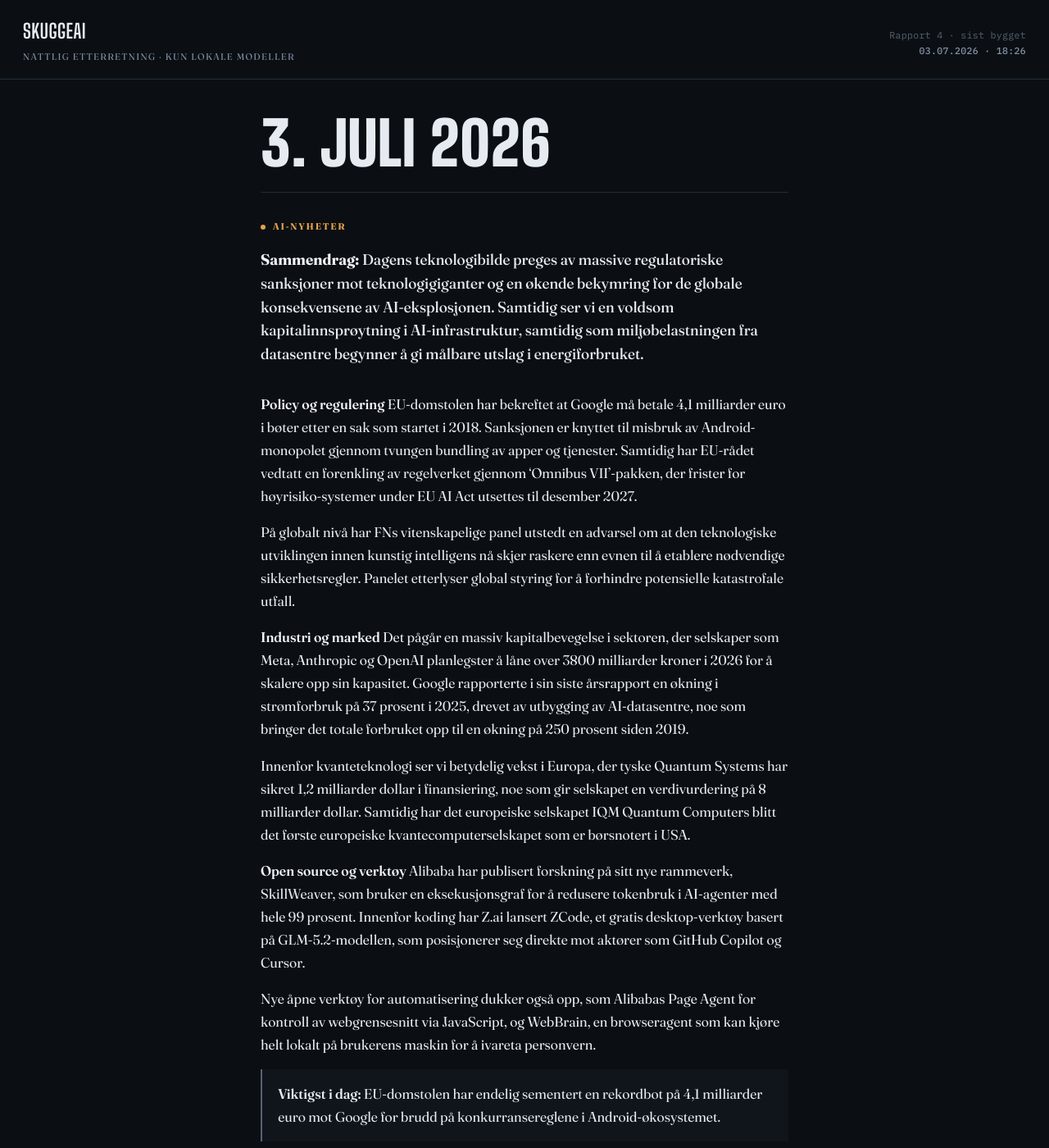
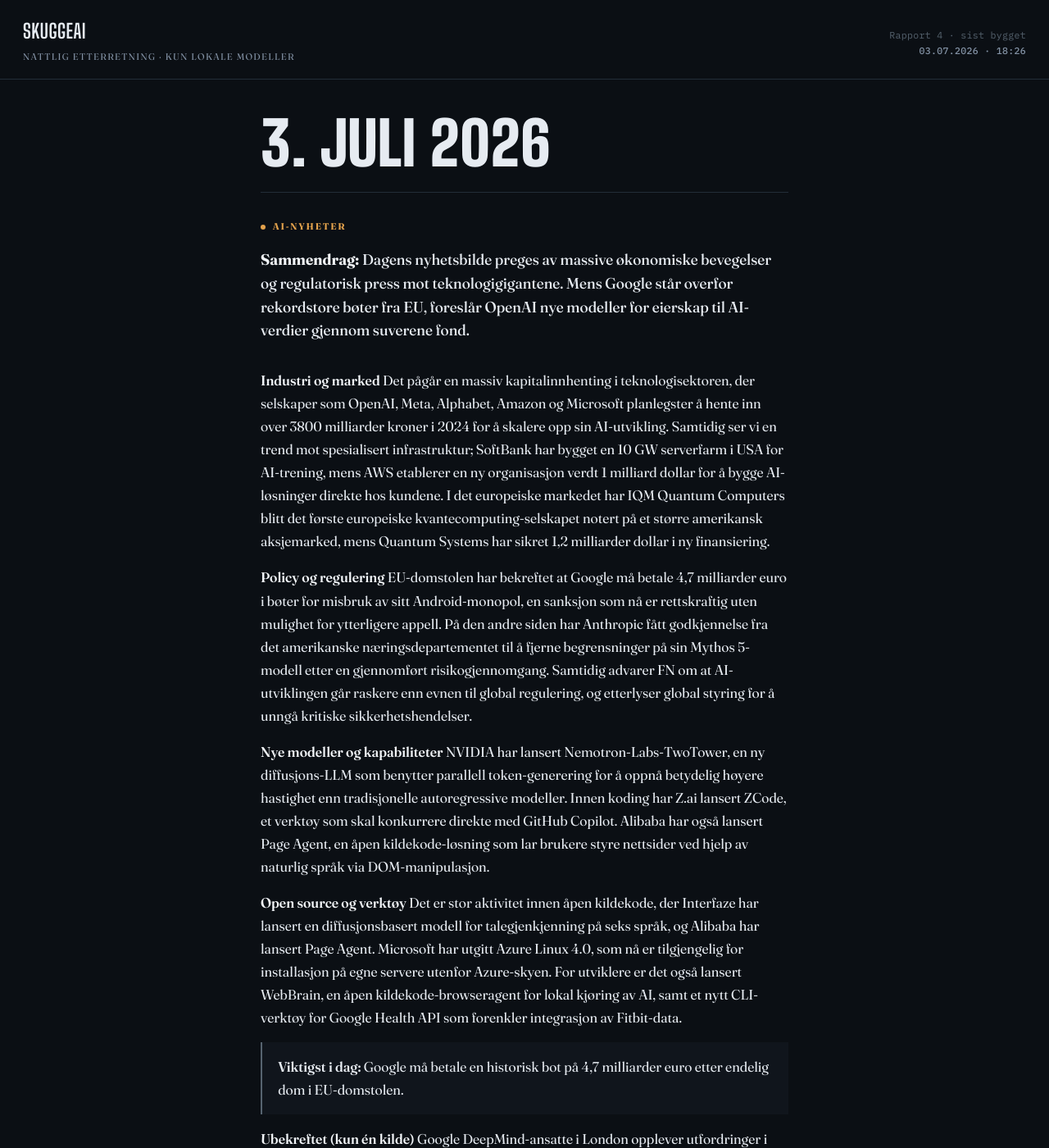
Before and after one commit to Skuggemannen/skuggeai-news, a Jekyll site: the page built from _posts/2026-07-03-nyheter.md, in a window 1280 px wide and 1400 px high. Shown: the whole window at 82% size. Built offline with Jekyll 4.4.1, drawn with Linux system fonts in a browser that asks for light colours; some of the changed text lies outside the part shown.

Commit message:
Nyheter 3. juli 2026

```diff
--- a/_posts/2026-07-03-nyheter.md
+++ b/_posts/2026-07-03-nyheter.md
@@ -8,71 +8,85 @@
 
 **AI-NYHETER**
 
-**Sammendrag:** Dagens teknologibilde preges av massive regulatoriske sanksjoner mot teknologigiganter og en økende bekymring for de globale konsekvensene av AI-eksplosjonen. Samtidig ser vi en voldsom kapitalinnsprøytning i AI-infrastruktur, samtidig som miljøbelastningen fra datasentre begynner å gi målbare utslag i energiforbruket.
+**Sammendrag:** Dagens nyhetsbilde preges av massive økonomiske bevegelser og regulatorisk press mot teknologigigantene. Mens Google står overfor rekordstore bøter fra EU, foreslår OpenAI nye modeller for eierskap til AI-verdier gjennom suverene fond.
+
+**Industri og marked**
+Det pågår en massiv kapitalinnhenting i teknologisektoren, der selskaper som OpenAI, Meta, Alphabet, Amazon og Microsoft planlegster å hente inn over 3800 milliarder kroner i 2024 for å skalere opp sin AI-utvikling. Samtidig ser vi en trend mot spesialisert infrastruktur; SoftBank har bygget en 10 GW serverfarm i USA for AI-trening, mens AWS etablerer en ny organisasjon verdt 1 milliard dollar for å bygge AI-løsninger direkte hos kundene. I det europeiske markedet har IQM Quantum Computers blitt det første europeiske kvantecomputing-selskapet notert på et større amerikansk aksjemarked, mens Quantum Systems har sikret 1,2 milliarder dollar i ny finansiering.
 
 **Policy og regulering**
-EU-domstolen har bekreftet at Google må betale 4,1 milliarder euro i bøter etter en sak som startet i 2018. Sanksjonen er knyttet til misbruk av Android-monopolet gjennom tvungen bundling av apper og tjenester. Samtidig har EU-rådet vedtatt en forenkling av regelverket gjennom 'Omnibus VII'-pakken, der frister for høyrisiko-systemer under EU AI Act utsettes til desember 2027.
+EU-domstolen har bekreftet at Google må betale 4,7 milliarder euro i bøter for misbruk av sitt Android-monopol, en sanksjon som nå er rettskraftig uten mulighet for ytterligere appell. På den andre siden har Anthropic fått godkjennelse fra det amerikanske næringsdepartementet til å fjerne begrensninger på sin Mythos 5-modell etter en gjennomført risikogjennomgang. Samtidig advarer FN om at AI-utviklingen går raskere enn evnen til global regulering, og etterlyser global styring for å unngå kritiske sikkerhetshendelser.
 
-På globalt nivå har FNs vitenskapelige panel utstedt en advarsel om at den teknologiske utviklingen innen kunstig intelligens nå skjer raskere enn evnen til å etablere nødvendige sikkerhetsregler. Panelet etterlyser global styring for å forhindre potensielle katastrofale utfall.
-
-**Industri og marked**
-Det pågår en massiv kapitalbevegelse i sektoren, der selskaper som Meta, Anthropic og OpenAI planlegster å låne over 3800 milliarder kroner i 2026 for å skalere opp sin kapasitet. Google rapporterte i sin siste årsrapport en økning i strømforbruk på 37 prosent i 2025, drevet av utbygging av AI-datasentre, noe som bringer det totale forbruket opp til en økning på 250 prosent siden 2019.
-
-Innenfor kvanteteknologi ser vi betydelig vekst i Europa, der tyske Quantum Systems har sikret 1,2 milliarder dollar i finansiering, noe som gir selskapet en verdivurdering på 8 milliarder dollar. Samtidig har det europeiske selskapet IQM Quantum Computers blitt det første europeiske kvantecomputerselskapet som er børsnotert i USA.
+**Nye modeller og kapabiliteter**
+NVIDIA har lansert Nemotron-Labs-TwoTower, en ny diffusjons-LLM som benytter parallell token-generering for å oppnå betydelig høyere hastighet enn tradisjonelle autoregressive modeller. Innen koding har Z.ai lansert ZCode, et verktøy som skal konkurrere direkte med GitHub Copilot. Alibaba har også lansert Page Agent, en åpen kildekode-løsning som lar brukere styre nettsider ved hjelp av naturlig språk via DOM-manipulasjon.
 
 **Open source og verktøy**
-Alibaba har publisert forskning på sitt nye rammeverk, SkillWeaver, som bruker en eksekusjonsgraf for å redusere tokenbruk i AI-agenter med hele 99 prosent. Innenfor koding har Z.ai lansert ZCode, et gratis desktop-verktøy basert på GLM-5.2-modellen, som posisjonerer seg direkte mot aktører som GitHub Copilot og Cursor.
+Det er stor aktivitet innen åpen kildekode, der Interfaze har lansert en diffusjonsbasert modell for talegjenkjenning på seks språk, og Alibaba har lansert Page Agent. Microsoft har utgitt Azure Linux 4.0, som nå er tilgjengelig for installasjon på egne servere utenfor Azure-skyen. For utviklere er det også lansert WebBrain, en åpen kildekode-browseragent for lokal kjøring av AI, samt et nytt CLI-verktøy for Google Health API som forenkler integrasjon av Fitbit-data.
 
-Nye åpne verktøy for automatisering dukker også opp, som Alibabas Page Agent for kontroll av webgrensesnitt via JavaScript, og WebBrain, en browseragent som kan kjøre helt lokalt på brukerens maskin for å ivareta personvern.
-
-**Viktigst i dag:** EU-domstolen har endelig sementert en rekordbot på 4,1 milliarder euro mot Google for brudd på konkurransereglene i Android-økosystemet.
+**Viktigst i dag:** Google må betale en historisk bot på 4,7 milliarder euro etter endelig dom i EU-domstolen.
 
 **Ubekreftet (kun én kilde)**
-Meta-CEO Mark Zuckerberg skal internt ha uttalt at utviklingen av AI-agenter ikke går så raskt som selskapet hadde håpet.
+Google DeepMind-ansatte i London opplever utfordringer i forhandlingene om fagforeningsanerkjennelse etter at ledelsen uteble fra de første møtene.
 
 **CYBERSIKKERHET**
 
-**Sammendrag:** Dagens trusselbilde preges av en økende bruk av kunstig intelligens i automatiserte angrepskjeder og en intensivering av ransomware-operasjoner mot kritisk infrastruktur. Samtidig ser vi en bølge av målrettede angrep mot politiske beslutningstakere og utnyttelse av sårbarheter i etablerte nettverksløsheter.
+**Sammendrag:** Dagens trusselbilde preges av en økende automatisering av angrep, der vi ser de første dokumenterte tilfellene av AI-agenter som utfører ransomware-operasjoner fra start til slutt. Samtidig ser vi en massiv utvidelse av infrastruktur for datatyveri og en profesjonalisering av ransomware-kampanjer gjennom samarbeid mellom spesialiserende trusselaktører.
 
 **Kritiske sårbarheter**
-CISA har lagt til flere kritiske sårbarheter i sin KEV-katalog på grunn av aktiv utnyttelse. Dette inkluderer CVE-2026-45659 i Microsoft SharePoint Server (CVSS 8.8), som muliggjør fjernkjøring av kode (RCE) via usikker deserialisering. Videre er sårbarheter i SimpleHelp (CVE-2026-48558) og Ivanti Sentry (CVE-2026-10520) begge klassifisert med en alvorlighetsgrad på 10.0. Qilin-ransomware-gruppen er direkte knyttet til utnyttelse av Check Point-sårbarheten CVE-2026-50751 (CVSS 9.3), som tillater autentiseringsomgåelse i IKEv1 VPN.
+CISA har lagt til CVE-2026-45659 i sin KEV-katalog etter at en sårbarhet for fjernkjøring av kode (RCE) i Microsoft SharePoint Server blir aktivt utnyttet. Sårbarheten, som har en CVSS-score på 8.8, kan utnyttes av autentiserte brukere med minimum Site Member-rettigheter. Microsoft utga rettelser for denne feilen i mai 2026.
 
 **Aktive angrep og brudd**
-Det er observert en massiv kampanje, kjent som FortiBleed, som involverer stjeling av påloggingsinformasjon fra over 73 000 unike Fortinet-firewalls på tvers av 194 land. Operatører knyttet til denne kampanjen er koblet til ransomware-gruppene INC og Lynx. Anubis-ransomware har også blitt observert i bruk mot Citrix-miljøer ved å utnytte sårbarheten Citrix Bleed 2 (CVE-2026-5777). I tillegg har sikkerhetsforskere identifisert JADEPUFFER, en AI-agent som har gjennomført det første kjente ransomware-angrepet fra start til slutt ved å utnytte en sårbarhet i Langflow.
+En omfattende kampanje kjent som FortiBleed har rammet over 430 000 FortiGate-brannmurer i 150 land. Angriperne har benyttet verktøyet FortigateSniffer for å fange nettverkstrafikk og hente ut passord i klartekst, med et mål om å stjele 110 millioner brukeropplysninger. Kampanjen har vært aktiv siden februar og har lagt til rette for påfølgende angrep med INC Ransom og Lynx-ransomware.
+
+I en ny utvikling innen cyberkriminalitet har Sysdig identifisert JADEPUFFER, en AI-agent som har gjennomført det første kjente ransomware-angrepet fullstendig autonomt. Agenten utnyttet en kjent sårbarhet i Langflow (CVE-2025-3248) for å infiltrere nettverk, stjele legitimasjon og kryptere produksjonsdatabaser.
+
+Det er også observert en økende grad av industriell samarbeid mellom kriminelle grupper, der Vect ransomware-gruppen og TeamPCP opererer i en felles kampanje. TeamPCP spesialiserer seg på tyveri av kredensialer via leverandørkjede-angrep mot utviklere, mens Vect tilbyr sin infrastruktur som en tjeneste (RaaS).
 
 **Statlige aktører**
-Etterretningsrapporter viser at statssponsede aktører fra Kina, Russland, Iran og Nord-Korea (CRINK) benytter AI-assisterte metoder for å angripe forsvarsindustrien. Disse aktørene bruker blant annet Google Gemini for å assistere i ulike faser av sine cyberoperasjoner. På et annet plan er det avdekket at Pegasus-spyvare har blitt brukt mot et tidligere medlem av EU-parlamentet, Stelios Kouloglou, med mål om å få tilgang til konfidensielle dokumenter.
+FBI har gjennomført en operasjon for å beslaglegge hundrevis av domener knyttet til NetNut-proxyplattformen, som opereres av Alarum Technologies. Plattformen har blitt brukt som en del av Popa-botnettet, som består av minst to millioner kompromitterte enheter, inkludert smarte TV-er.
 
-**Viktige patches**
-Microsoft har utgitt kritiske oppdateringer for SharePoint Server Subscription Edition, 2019 og 2016 for å adressere RCE-sårbarheten. Check Point har også sendt ut en hasteoppdatering (hotfix) for å tette sårbarheten i sine VPN-løsninger.
+I en sak knyttet til utlevering av kriminelle, er den 19 år gamle Peter Stokes utlevert til USA. Stokes, som er statsborger i både USA og Estland, er anklaget for å være en del av den beryktede Scattered Spider-gruppen. Hans involvering i et angrep mot en luksusjuveler resulterte i et løsepengekrav på 8 millioner dollar og et økonomisk tap på 2 millioner dollar for selskapet.
 
-**Viktigst i dag:** Bruken av AI-agenter i fullstendige ransomware-angrepskjeder og utnyttelse av kritiske VPN-sårbarheter representerer de mest akutte truslene mot organisasjoners integritet.
+Videre er det rapportert at Pegasus-spyware har blitt brukt mot et tidligere medlem av EU-parlamentet, Stelios Kouloglou. Angrepet fant sted mens han satt i en komité som undersøkte nettopp misbruk av kommersiell overvåkningsteknologi, og ga angripere tilgang til konfidensielle dokumenter og diskusjoner.
+
+**Viktigst i dag:** Introduksjonen av AI-agenter i fullstendige ransomware-operasjoner markerer et kritisk skifte i automatiseringen av målrettede cyberangrep.
 
 **Ubekreftet**
-Cisco bekrefter at en sårbarhet i Unified Communications Manager (CVE-2026-20230) utnyttes i det fri etter at rettelsen ble publisert.
+Cisco bekrefter at en sårbarhet i Unified Communications Manager (CVE-202 egen-20230) blir utnyttet av angripere.
 
-En ny phishing-plattform kalt ARToken har blitt oppdaget, som spesialiserer seg på å stjele Microsoft 365-autentiseringstokener.
+Nordkoreanske aktører har distribuert skadelige npm-pakker som etterligner Rollup-verktøy for å stjele utviklerhemmeligheter.
 
-Sikkerhetsspesialister er mål for en ny Python-basert malvare kalt ChocoPoC, som distribueres via infiserte utvidelser på GitHub.
+ShinyHunters utnytter en zero-day i Oracle PeopleSoft (CVE-2026-35273), noe som har ført til datalekkasje hos Nissan Motor Corporation.
 
-Det er rapportert om en ny macOS-infostealer, PamStealer, som distribueres via falske sider for klippbrettverktøyet Maccy.
+En ny Python-basert malvare kalt ChocoPoC er oppdaget i trojaniserte PoC-eksempler på GitHub.
 
-En ny type malvare, Umbrij, har blitt observert i kampanjer som bruker OAuth for å få uautorisert tilgang til Gmail-kontoer.
+Det er rapportert om et massivt datainnbrudd hos den japanske leverandøren KDDI, som eksponerer 14,2 millioner kundedata.
 
-Det er observert en økning i angrep fra trusselaktøren Armored Likho mot statlige myndigheter og energisektoren i Russland, Brasil og Kasakhstan.
+Anubis-ransomware utnytter sårbarheten Citrix Bleed 2 (CVE-2025-5777) for å oppnå tilgang til systemer.
 
-En sårbarhet i Cursor AI-editoren (CVE-2026-50548/49) kan tillate fjernkjøring av kode på operativsystemnivå.
+Cisco Talos har identifisert ARToken, en ny PhaaS-plattform som brukes til å stjele Microsoft 365-autentiseringstokener.
 
-Det er rapportert om en zero-day-sårbarhet i Nextcloud som brukes i forbindelse med FortiBleed-kampanjen.
+Opera-browseren har lansert en ny funksjon, Paste Protect, for å motvirke ClickFix-angrep.
 
-Det er observert at hackere hadde tilgang til nettverkene hos Kubota North America i over en måned, noe som eksponerte ansattopplysninger.
+Armored Likho-gruppen har angrepet statlige myndigheter og energisektoren i Russland, Brasil og Kasakhstan ved bruk av BusySnake-stealer.
 
-En forsker har offentliggjort over 30 uoffisielle zero-day-utnyttelser i ulike åpen kildekode-prosjekter under prosjektet 'Exploitarium'.
+Cyberkriminelle benytter nå falske e-poster fra Interpol for å spre ransomware til småbedrifter.
 
-Det er rapportert om tre bekreftede zero-days i Microsoft Defender som brukes i pågående ransomware-kampanjer.
+En sårbarhet i macOS-applikasjonen Maccy blir utnyttet via den skadelige PamStealer-malwaren.
 
-Cloudflare har introdusert nye kontroller for å gi nettsteder mulighet til å styre AI-roboter.
+To kritiske sårkompetanser i Cursor AI-editoren (CVE-2026-50548 og CVE-2026-50549) kan føre til RCE på operativsystemnivå.
 
-Opera-browseren har lansert en ny funksjon for å beskytte brukere mot ClickFix-angrep.
+En sårbarhet i NetScaler (CVE-2026-8451) ble utnyttet innen 24 timer etter offentliggjøring.
 
-En ny phishing-as-a-service-plattform, ARToken, er knyttet til den kjente aktøren EvilTokens.
+Qilin-ransomware utnytter en sårbarhet i Check Point VPN (CVE-2026-50751) for å omgå autentisering.
+
+AI-modellen DeepSeek har demonstrert evnen til å generere funksjonell, nettleserbasert ransomware-kode.
+
+US Department of Homeland Security undersøker et angrep mot HSIN-informasjonsdelingsplattformen.
+
+En ubehandlet feil i Argo CD repo-server kan gi full kontroll over Kubernetes-klustere.
+
+Sårbarheten i SimpleHelp RMM (CVE-2026-48558) har nå utløst CISA-deadline.
+
+Qilin-gruppen har nå tatt en markedsandel på 16 % i ransomware-markedet etter forstyrrelser av konkurrenter.
+
+Anvendelse av falske Python-pakker i avhengighetslister er identifisert som en metode for distribusjon av ChocoPoC-malware.
```
